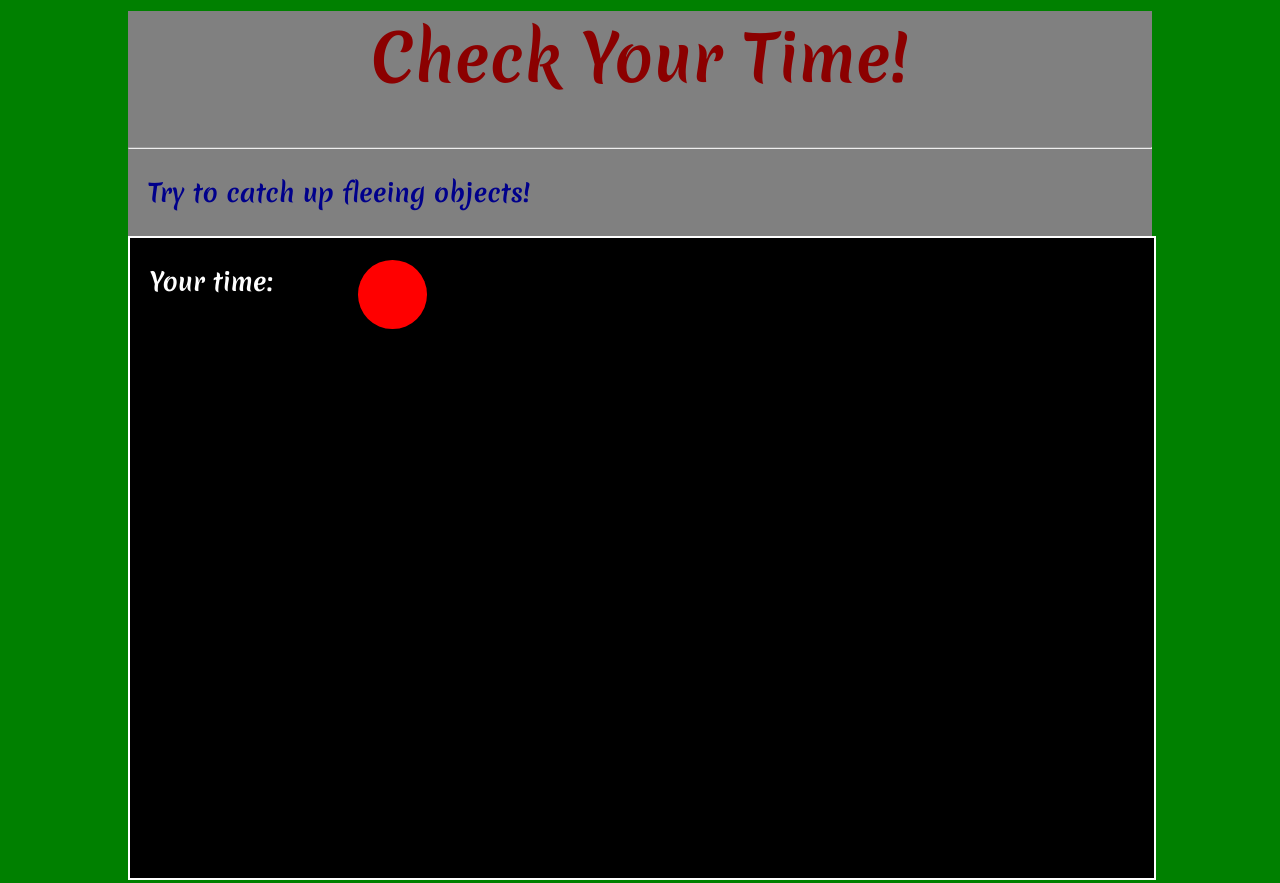
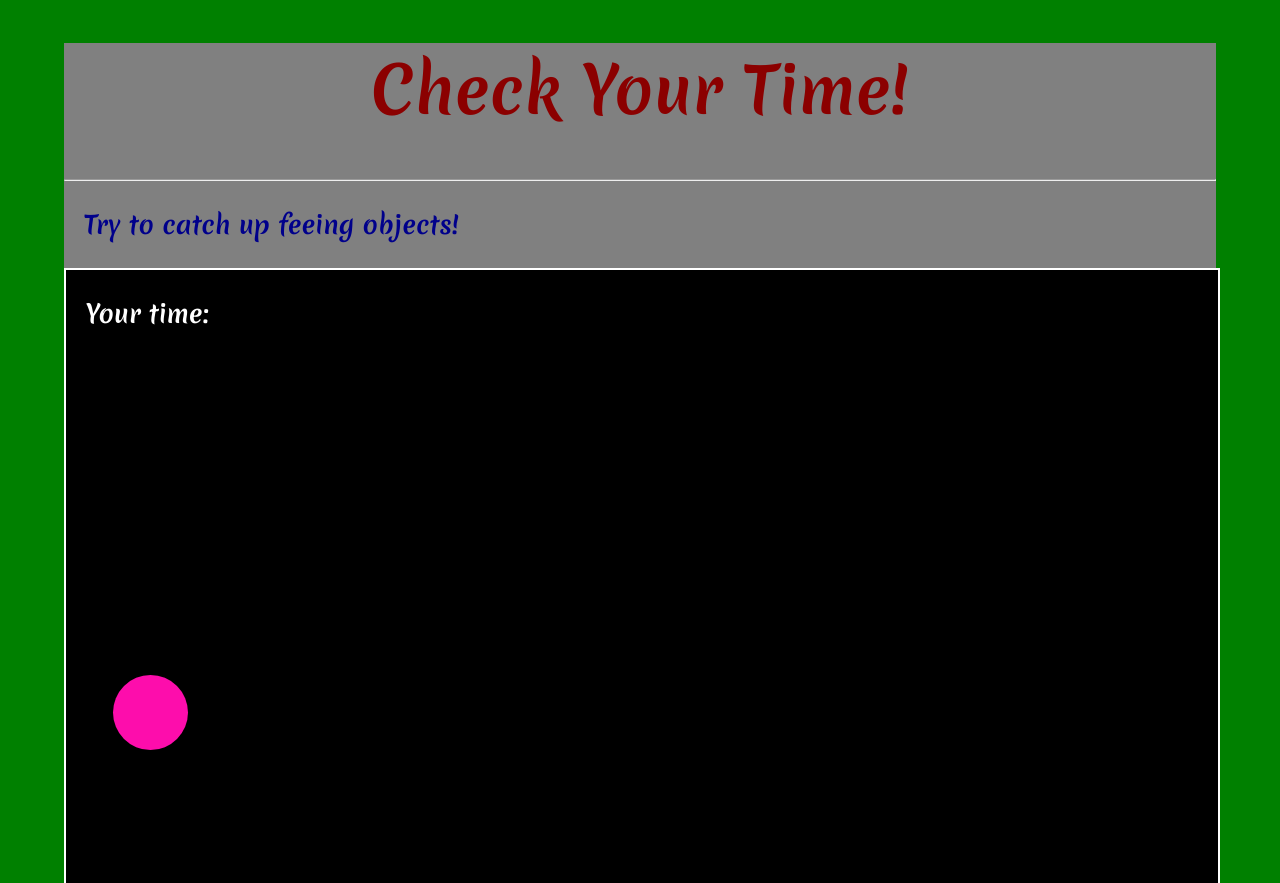
Before and after one commit to DamianCwykiel/ReactGame, a plain HTML site: page index.html in a window 1280 px wide. Shown: the top 883 px of the page. Drawn offline with Linux system fonts and the light colour scheme.

Commit message:
styles updated

```diff
--- a/index.html
+++ b/index.html
@@ -2,23 +2,23 @@
 <html lang="en">
 	<head>
 		<meta charset="UTF-8">
-		<meta name="viewport" content="width=device-width, initial-scale=1.0, user-scalable=no, minimal-ui, shrink-to-fit=no">
-        <title>Running_Targets</title>
+		<title>Running_Shapes</title>
 		<link href="https://fonts.googleapis.com/css?family=Merienda:400,700&amp;subset=latin-ext" rel="stylesheet">
 		<link rel="icon" href="icon/favicon.ico">
 		<link rel="shortcut icon" href="favicon.ico" type="image/x-icon">
 		<link rel="stylesheet" href="main.css">
 	</head>
-
 	<body>
-        <div id="playGround">
-            <h1 id="h1">Check Your Time!</h1>
+		<div id="container">
+			<header>
+				<h1>Check Your Time!</h1>
 				<hr>
-            <p class="p"><span id="span">Try to catch up fleeing objects!</span></p>
-            <div id="area">
-                <p class="p">Your time: <span id="clickTimer"></span></p>
+				<p class="subTitle"><span>Try to catch up feeing objects!</span></p>
+			</header>
+			<main>
+				<p class="subTitle">Your time: <span id="clickTime"></span></p>
 				<div id="shapes"></div>
-            </div>
+			</main>
 		</div>
 		<script src="script.js"></script>
 	</body>
--- a/main.css
+++ b/main.css
@@ -1,45 +1,18 @@
-/*RUNNING_SHAPES*/
+/*Running_Shapes*/
 body {
     background-color: green;
-	font-family: 'Merienda', cursive;
-	box-sizing: border-box;
     margin: 0;
-	overflow-x: hidden;
     padding: 0;
+    box-sizing: border-box;
+    font-family: 'Merienda', cursive;
 }
-#playGround {
+#container {
     background-color: gray;
-    width: 80vw;
-    height: 80vh;
-    margin-top: -2rem;
-    margin-left: 10%;
+    width: 90vw;
+    height: 90vh;
+	margin: 0 auto;
 }
-#shapes {
-    width: 100px;
-    height: 100px;
-    background-color: red;
-    display: none;
-    position: absolute;
-    top: 150px;
-    left: 150px;
-}
-.p {
-    font-size: 25px;
-    font-weight: 700;
-    padding-left: 20px;
-    color: white;
-}
-#h1 {
-    font-size: 4rem;
-    padding: 0 20px;
-    color: darkred;
-    text-align: center;
-}
-#span {
-    color: darkblue;
-    font-size: 25px;
-}
-#area {
+main {
     width: 100%;
     height: 100%;
     background-color: #000;
@@ -47,9 +20,31 @@ body {
     background-size: cover;
     margin-bottom: 10px;
 }
-
-/*MEDIA QUERIES*/
-
-@media (max-width: 575.98px) {
-
+#shapes {
+    width: 200px;
+    height: 200px;
+    background-color: red;
+    display: none;
+    position: relative;
+    top: 50px;
+    left: 300px;
 }
+.subTitle {
+    font-size: 25px;
+    font-weight: 700;
+    padding-left: 20px;
+    color: white;
+}
+h1 {
+    font-size: 4rem;
+    padding: 0 20px;
+    color: darkred;
+    text-align: center;
+}
+span {
+    color: darkblue;
+    font-size: 25px;
+}
+#clickTime{
+	color: white;
+}
--- a/script.js
+++ b/script.js
@@ -1,17 +1,15 @@
-/*Running_Shapes*/
-
 var start = new Date().getTime();
 
-function getColours() {
-		var letters = '0123456ABCDEF'.split('');
-		var colours = "#";
+function getColors() {
+	var characters = '0123456ABCDEF'.split('');
+	var colors= "#";
 	for (i = 0; i < 6; i++) {
-			colours = colours + letters[Math.floor(Math.random() * 16)]
+			colors = colors + characters[Math.floor(Math.random() * 16)]
 	}
-    return (colours);
+    return (colors);
 }
 
-function popUp() {
+function showUp() {
 	var top = Math.random() * 400;
 	var left = Math.random() * 850;
 	var width = (Math.random() * 50) + 50;
@@ -20,7 +18,8 @@ function popUp() {
 	} else {
 		document.getElementById("shapes").style.borderRadius = "0";
     }
-		document.getElementById("shapes").style.backgroundColor = getColours();
+
+	document.getElementById("shapes").style.backgroundColor = getColors();
 	document.getElementById("shapes").style.top = top + "px";
 	document.getElementById("shapes").style.left = left + "px";
 	document.getElementById("shapes").style.width = width + "px";
@@ -30,16 +29,17 @@ function popUp() {
 	start = new Date().getTime();
 }
 
-function popUpAfterPause() {
-	setTimeout(popUp, Math.random() * 1000);
+function appearAfterDelay() {
+    setTimeout(showUp, Math.random() * 1000);
 }
-popUpAfterPause();
+
+appearAfterDelay();
 
 	document.getElementById("shapes").onclick = function () {
 		document.getElementById("shapes").style.display = "none";
 		var end = new Date().getTime();
-		var reakcja = (end - start) / 1000;
-		document.getElementById("clickTimer").innerHTML = reakcja + " s.";
+		var clickTime = (end - start) / 1000;
+		document.getElementById("clickTime").innerHTML = clickTime + " s.";
 
-		popUpAfterPause();
+	appearAfterDelay();
 }
```
Also changed, not shown: 1 other file. Lines whose indentation alone changed are shown as unchanged.
